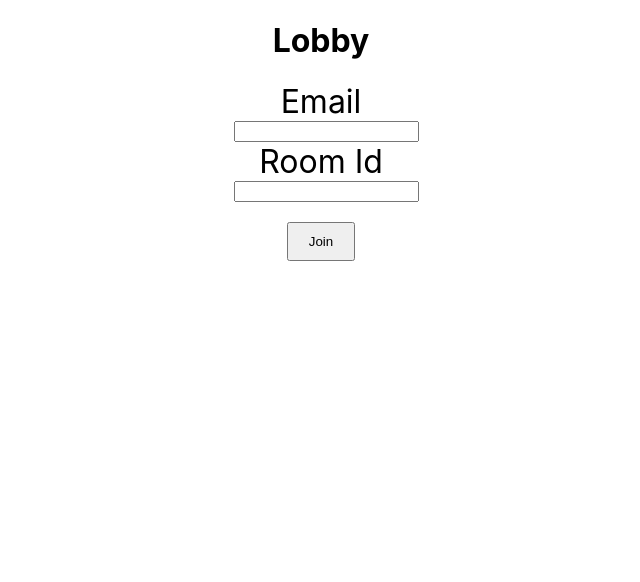
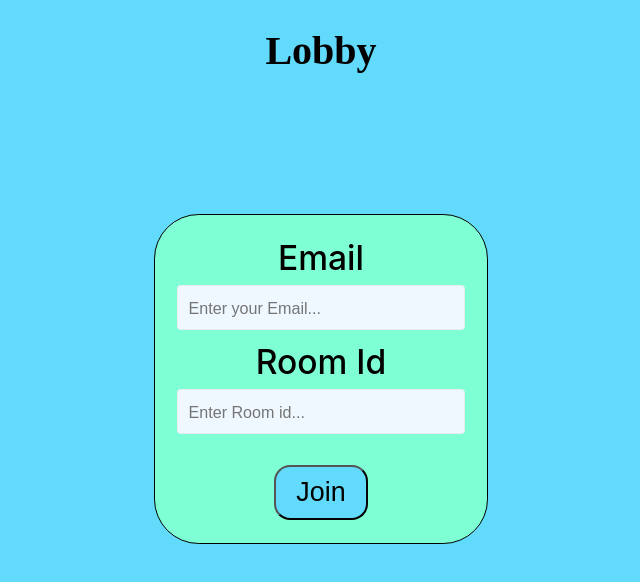
Before and after one commit to anuragK-24/Doordarshan_client, a React (Create React App) app: page / in a window 1280 px wide. Shown: the top 582 px of the page, without its empty margins (319-959 px from the left). Built offline with nearby package versions, Linux system fonts and the light colour scheme; no server answers.

Commit message:
Adding style to the website

```diff
--- a/package.json
+++ b/package.json
@@ -11,6 +11,7 @@
     "react-player": "^2.14.1",
     "react-router-dom": "^6.21.1",
     "react-scripts": "5.0.1",
+    "sass": "^1.69.5",
     "socket.io-client": "^4.7.2",
     "web-vitals": "^2.1.4"
   },
--- a/src/App.css
+++ b/src/App.css
@@ -1,3 +1,6 @@
+*{
+  background-color: #61dafb;
+}
 .App {
   text-align: center;
 }
--- /dev/null
+++ b/src/components/LabelledInput/LabelledInput.js
@@ -0,0 +1,46 @@
+import React from "react";
+import PropTypes from "prop-types";
+import "./LabelledInput.scss";
+
+export default function LabelledInput({
+  label,
+  placeholder,
+  value,
+  type,
+  onChange,
+  error,
+}) {
+  return (
+    <div className="LabelledInput">
+      {label && <div className="LabelledInput__Label">{label}</div>}
+      <input
+        className="LabelledInput__Input"
+        type={type}
+        placeholder={placeholder}
+        onChange={onChange}
+        value={value}
+        required
+      ></input>
+      {error && error.error && (
+        <div className="LabelledInput__Error">{error.msg}</div>
+      )}
+    </div>
+  );
+}
+
+LabelledInput.propTypes = {
+  label: PropTypes.string,
+  placeholder: PropTypes.string,
+  type: PropTypes.string,
+  value: PropTypes.string,
+  onChange: () => {},
+  error: PropTypes.object,
+};
+
+LabelledInput.defaultProps = {
+  label: "",
+  placeholder: "",
+  type: "text",
+  value: "",
+  bool: {},
+};
--- /dev/null
+++ b/src/components/LabelledInput/LabelledInput.scss
@@ -0,0 +1,37 @@
+@import "./../../styles/Variable.scss";
+
+.LabelledInput {
+    margin-bottom: 0.5em;
+    background-color: inherit;
+    &__Label {
+        background-color: inherit;
+        font-weight: 500;
+        margin-bottom: 0.2em;
+        font-size: 1.5em;
+    }
+
+    &__Error{
+        margin-top:0.2em;
+        font-size: 0.65em;
+        color: red;
+        font-weight: 400;
+    }
+
+    &__Input {
+        background-color: aliceblue;
+        width: auto;
+        padding: 0.5em;
+        border: 1px solid $border-color;
+        border-radius: 0.2em;
+        font-size: 0.9em;
+        font-weight: 300;
+        &::placeholder {
+            font-size: 0.8em;
+            font-weight: 300;
+        }
+        &:focus {
+            outline: none;
+            border: 1px solid $primary-color;
+        }
+    }
+}
--- /dev/null
+++ b/src/components/LabelledInput/index.js
@@ -0,0 +1 @@
+export { default } from "./LabelledInput";
--- a/src/screens/Lobby.jsx
+++ b/src/screens/Lobby.jsx
@@ -1,7 +1,9 @@
 import { useState, useCallback, useEffect } from "react";
-
 import { useSocket } from "../context/SocketProvider";
 import { useNavigate } from "react-router-dom";
+import LabelledInput from "../components/LabelledInput/LabelledInput";
+import "./Lobby.scss";
+
 export default function Lobby() {
   const socket = useSocket();
   const [email, setEmail] = useState("");
@@ -29,28 +31,30 @@ export default function Lobby() {
     };
   }, [socket, handleRoomJoin]);
   return (
-    <div style={{ textAlign: 'center', marginBottom: '20px' }}>
+    <div className="Lobby">
       <h1>Lobby</h1>
-      <form style={{ fontSize:"2em", display: 'flex', flexDirection: 'column', alignItems: 'center' }} onSubmit={handleSubmit}>
-        <label htmlFor="email">Email </label>
-        <input
-          type="email"
-          id="email"
+      <form className="Lobby_Form" onSubmit={handleSubmit}>
+        <LabelledInput
+          label={"Email"}
+          placeholder={"Enter your Email..."}
           value={email}
+          type={"email"}
           onChange={(e) => setEmail(e.target.value)}
-          style={{ marginLeft: '10px' }}
+        />
+        <LabelledInput
+          label={"Room Id"}
+          placeholder={"Enter Room id..."}
+          value={room}
+          type={"number"}
+          onChange={(e) => setRoom(e.target.value)}
         />
 
-        <label htmlFor="room">Room Id </label>
-        <input
-          type="text"
-          id="room"
-          value={room}
-          onChange={(e) => setRoom(e.target.value)}
-          style={{ marginLeft: '10px' }}
-        />
-
-        <button style={{ marginTop: '20px', padding: '10px 20px' }} type="submit">Join</button>
+        <button
+          className="Lobby_Form_Button"
+          type="submit"
+        >
+          Join
+        </button>
       </form>
     </div>
   );
--- /dev/null
+++ b/src/screens/Lobby.scss
@@ -0,0 +1,32 @@
+.Lobby {
+  text-align: center;
+  margin-bottom: 20px;
+  display: flex;
+  flex-direction: column;
+  justify-content: center;
+  align-items: center;
+  flex-wrap: wrap;
+
+  h1 {
+    font-size: 2.5em;
+    font-weight: 600;
+    margin-bottom: 3.5em;
+    font-family: cursive;
+  }
+  &_Form {
+    font-size: 1.4em;
+    border: 1px solid black;
+    padding: 1em;
+    border-radius: 2em;
+    background: aquamarine;
+    &_Button {
+      margin-top: 20px;
+      padding: 10px 20px;
+      border-radius: 0.6em;
+      font-size: 1.2em;
+      &:active {
+        transform: scale(0.9);
+      }
+    }
+  }
+}
--- a/src/screens/Room.css
+++ /dev/null
@@ -1,19 +0,0 @@
-.room {
-    width: 100%;
-    padding: 20px;
-}
-.View_content{
-    display: flex;
-    justify-content: space-between;
-}
-
-  /* Styles for mobile */
-  @media screen and (max-width: 480px) {
-    .room {
-      width: 100%;
-      padding: 5px;
-    }
-    .View_content{
-        display: block;
-    }
-  }
--- a/src/screens/Room.jsx
+++ b/src/screens/Room.jsx
@@ -2,13 +2,15 @@ import { useCallback, useEffect, useState } from "react";
 import { useSocket } from "../context/SocketProvider";
 import ReactPlayer from "react-player";
 import peer from "../service/peer";
-import './Room.css'
+import "./Room.scss";
+import { useNavigate } from "react-router-dom";
 
 export default function Room() {
   const socket = useSocket();
   const [remoteSocketId, setRemoteSocketId] = useState(null);
   const [myStream, setMyStream] = useState();
   const [remoteStream, setRemoteStream] = useState();
+  const navigate = useNavigate();
 
   const handleUserJoined = useCallback(({ email, id }) => {
     console.log(`Email ${email} joined with id ${id}`);
@@ -106,33 +108,42 @@ export default function Room() {
     handleNegotiationFinal,
   ]);
   return (
-    <div style={{ textAlign: "center", marginBottom: "20px" }}>
+    <div className="Room">
       <h1>Room page</h1>
       <h4>{remoteSocketId ? "Connected" : "No one in room"}</h4>
-      {myStream && <button onClick={sendStreams}>Send Streams</button>}
-      {remoteSocketId && <button onClick={handleCallUser}>Call</button>}
 
-      <div className="View_content" >
-        <h4>My Stream</h4>
+      {myStream && (
+        <button className="Room_SendBtn" onClick={sendStreams}>
+          Send Streams
+        </button>
+      )}
+      {remoteSocketId && (
+        <button className="Room_CallBtn" onClick={handleCallUser}>
+          Call
+        </button>
+      )}
+      {remoteSocketId || myStream ? (
+        <button className="Room_EndBtn" onClick={()=>navigate('/')} > End Call </button>) : ""
+        }
+
+      <div className="Room_Content">
         {myStream && (
-          <>
-            {/* <div style={{ borderRadius: "10px", overflow: "hidden" }}> */}
-              <ReactPlayer height="17em" width="26em" url={myStream} playing />
-            {/* </div> */}
-          </>
+          <div className="Room_Content_Video">
+            <h4>My Stream</h4>
+            <ReactPlayer height="17em" width="26em" url={myStream} playing />
+          </div>
         )}
 
         {remoteStream && (
-          <>
+          <div className="Room_Content_Video">
             <h4>Remote Stream</h4>
-            {/* <div style={{ borderRadius: "10px", overflow: "hidden" }}> */}
-              <ReactPlayer
-                 height="17em" width="26em"
-                url={remoteStream}
-                playing
-              />
-            {/* </div> */}
-          </>
+            <ReactPlayer
+              height="17em"
+              width="24em"
+              url={remoteStream}
+              playing
+            />
+          </div>
         )}
       </div>
     </div>
--- /dev/null
+++ b/src/screens/Room.scss
@@ -0,0 +1,60 @@
+.Room {
+  text-align: center;
+  margin-bottom: 20px;
+  &_SendBtn {
+    margin-top: 20px;
+    padding: 10px 20px;
+    border-radius: 0.6em;
+    font-size: 1.2em;
+    background: aquamarine;
+    margin: 1em;
+    &:active {
+      transform: scale(0.9);
+    }
+  }
+  &_CallBtn {
+    background: aquamarine;
+    margin-top: 20px;
+    padding: 10px 20px;
+    border-radius: 0.6em;
+    font-size: 1.2em;
+    margin: 1em;
+    &:active {
+      transform: scale(0.9);
+    }
+  }
+  &_EndBtn {
+    padding: 10px 20px;
+    border-radius: 0.6em;
+    font-size: 1.2em;
+    background-color: red;
+    margin: 1em;
+    &:active {
+      transform: scale(0.9);
+    }
+  }
+  &_Content {
+    display: flex;
+    justify-content: space-between;
+    &_Video {
+      border: 3px solid chocolate;
+      margin: 1em;
+      border-radius: 1em;
+      padding-bottom: 0.4em;
+    }
+  }
+}
+
+/* Styles for mobile */
+@media screen and (max-width: 480px) {
+  .Room {
+    &_Content {
+      display: block;
+    }
+    &_Video {
+      overflow: hidden;
+      border-radius: 10px;
+      // margin: 1em;
+    }
+  }
+}
--- /dev/null
+++ b/src/styles/Variable.scss
@@ -0,0 +1,58 @@
+@import url("https://fonts.googleapis.com/css?family=Poppins:300,400,500,600,700,800&display=swap");
+
+@import url("https://fonts.googleapis.com/css2?family=Roboto:wght@300&display=swap");
+
+$poppins: "Poppins", sans-serif;
+$roboto: "Poppins", sans-serif;
+$banner-color: #5879ea;
+$blob-color1: #4063db;
+$blob-color2: #3496ef;
+$banner-text: white;
+$successBackground: #e6e6fe;
+$addontext: #212355;
+$black: #000;
+
+$category-title: #4461ee;
+
+$category-card0: #ffe648;
+$category-card1: #8edd4a;
+$category-card2: #ff9176;
+$category-card3: #ffba33;
+$category-card4: #3ce9e2;
+$category-card5: #ad87ff;
+$category-card6: #1CEEBB;
+$category-card-active: #119BFF;
+
+$sub-category-bg-color: #D4ECFE;
+
+$offercolor0: linear-gradient(180deg, #ffd88c 0%, #ff9a9a 100%);
+$offercolor1: linear-gradient(180deg, #80ff9c 0%, #deff53 100%);
+$offercolor2: linear-gradient(180deg, #ffc773 0%, #ffdd00 100%);
+
+$tabcolor0: #ffd09f;
+$tabcolor1: #9aff92;
+$tabcolor2: #F26B36;
+$tabcolor3: #ffe270;
+$tabcolor4: #9ff9ff;
+$tabcolor5: #e1dede;
+
+$media-desktop: "only screen and (max-width : 1024px)";
+$media-tablet: "only screen and (max-width : 800px) and (min-width : 600px)";
+$media-mobile: "only screen and (max-width : 600px)";
+$platinum: #f2f2f2;
+$white: #ffffff;
+
+$arrow: #F26B36;
+$productarrowfill: #091a58;
+$black: #020202;
+
+$roboto-ruppe: "Roboto", sans-serif;
+
+$alertyellow: #EED202;
+$alerttext: #5d5c5c;
+
+$border-color:#d2d1d154;
+$background-color: #F6F6FC;
+
+$primary-color:#60E1CB;
+$light-color:rgba(0, 0, 0, 0.4)
```
Also changed, not shown: 1 other file (tests, documents, lock files or other folders).
